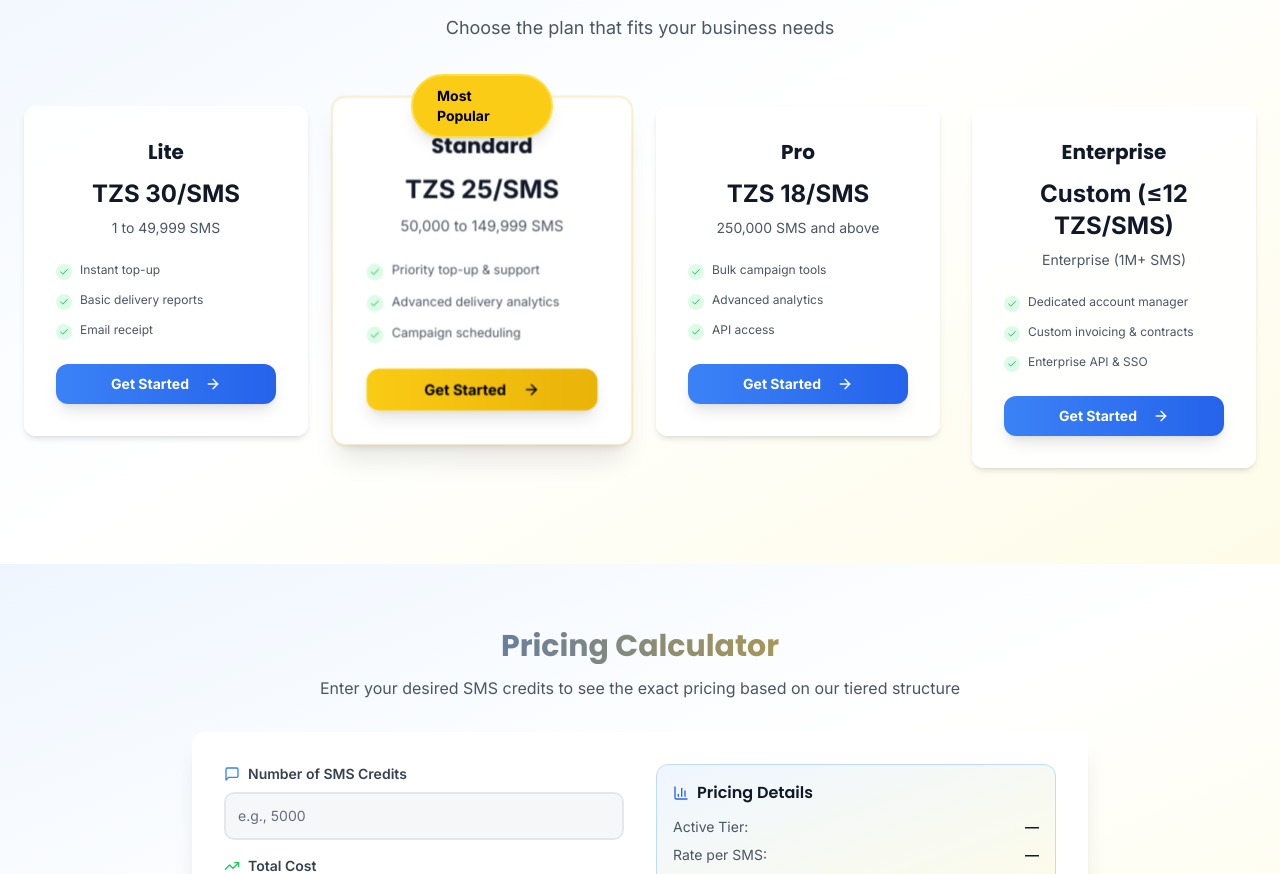
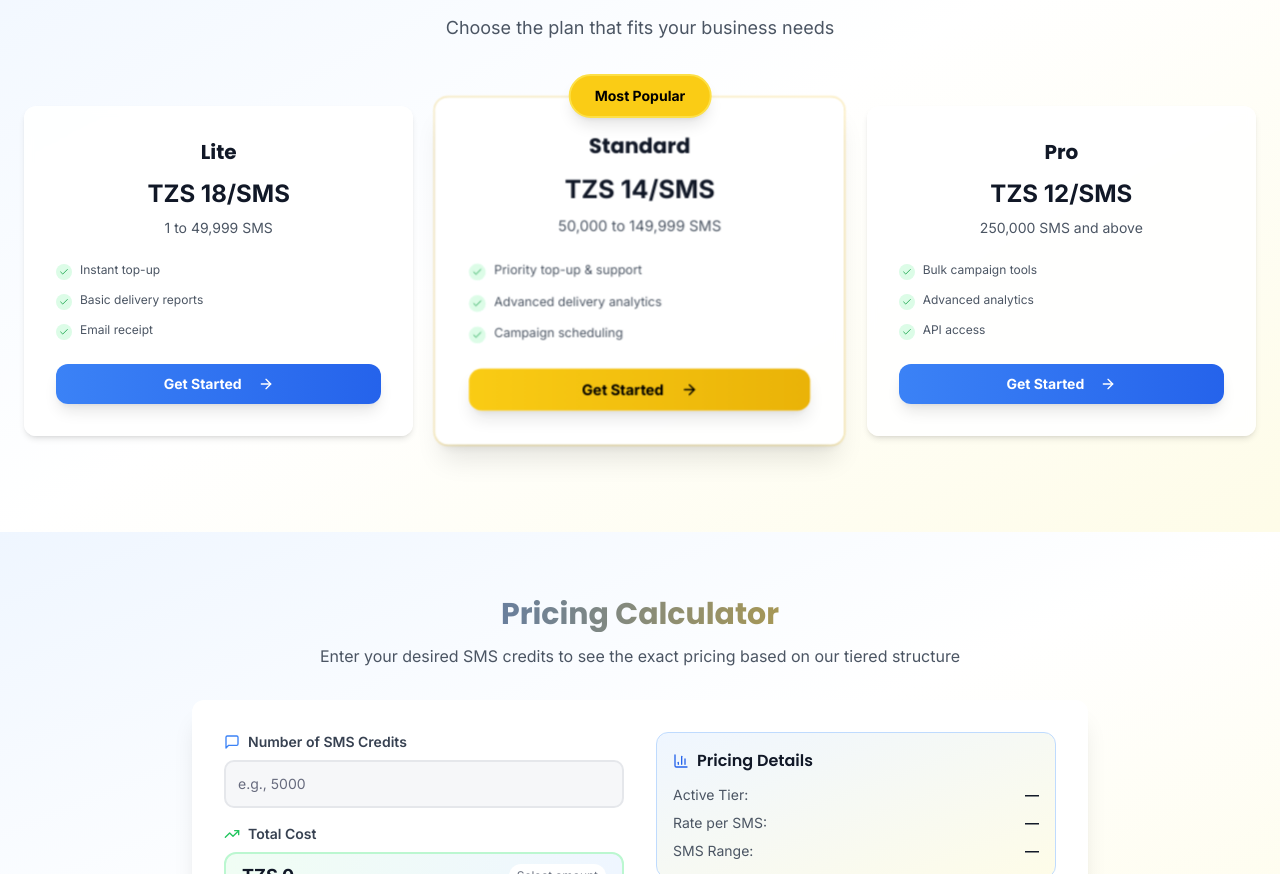
Before and after one commit to quantum-intelligence-africa/mifumosms-frontend, a React (Vite) app: page / in a window 1280 px wide. Shown: the part 1737-2611 px from the top of the page. Built offline with nearby package versions, Linux system fonts and the light colour scheme; the HTML template or start-up script is replaced by a standard one.

Commit message:
landing page

```diff
--- a/src/pages/Landing.tsx
+++ b/src/pages/Landing.tsx
@@ -72,9 +72,9 @@ const Landing = () => {
 
   type Tier = { name: string; min: number; max?: number; rate?: number; note?: string; rangeLabel: string };
   const tiers: Tier[] = useMemo(() => [
-    { name: "Lite", min: 1, max: 49999, rate: 30, rangeLabel: "1 to 49,999 SMS" },
-    { name: "Standard", min: 50000, max: 149999, rate: 25, rangeLabel: "50,000 to 149,999 SMS" },
-    { name: "Pro", min: 250000, rate: 18, rangeLabel: "250,000 SMS and above" },
+    { name: "Lite", min: 1, max: 49999, rate: 18, rangeLabel: "1 to 49,999 SMS" },
+    { name: "Standard", min: 50000, max: 149999, rate: 14, rangeLabel: "50,000 to 149,999 SMS" },
+    { name: "Pro", min: 250000, rate: 12, rangeLabel: "250,000 SMS and above" },
   ], []);
 
   const parsedCredits = useMemo(() => Math.max(parseInt(customCredits || "0", 10) || 0, 0), [customCredits]);
@@ -293,7 +293,7 @@ const Landing = () => {
   const pricing = [
     {
       name: "Lite",
-      rate: "TZS 30/SMS",
+      rate: "TZS 18/SMS",
       credits: "1 to 49,999 SMS",
       features: [
         "Instant top-up",
@@ -303,7 +303,7 @@ const Landing = () => {
     },
     {
       name: "Standard",
-      rate: "TZS 25/SMS",
+      rate: "TZS 14/SMS",
       credits: "50,000 to 149,999 SMS",
       features: [
         "Priority top-up & support",
@@ -314,22 +314,12 @@ const Landing = () => {
     },
     {
       name: "Pro",
-      rate: "TZS 18/SMS",
+      rate: "TZS 12/SMS",
       credits: "250,000 SMS and above",
       features: [
         "Bulk campaign tools",
         "Advanced analytics",
         "API access",
-      ],
-    },
-    {
-      name: "Enterprise",
-      rate: "Custom (≤12 TZS/SMS)",
-      credits: "Enterprise (1M+ SMS)",
-      features: [
-        "Dedicated account manager",
-        "Custom invoicing & contracts",
-        "Enterprise API & SSO",
       ],
     }
   ];
@@ -612,7 +602,7 @@ const Landing = () => {
             </p>
           </div>
 
-          <div className="grid grid-cols-1 sm:grid-cols-2 lg:grid-cols-4 gap-4 sm:gap-6 lg:gap-8">
+          <div className="grid grid-cols-1 sm:grid-cols-2 lg:grid-cols-3 gap-4 sm:gap-6 lg:gap-8">
             {pricing.map((plan, index) => (
               <div key={index} className="relative group">
                 {plan.popular && (
@@ -751,11 +741,7 @@ const Landing = () => {
                     <div className="flex justify-between">
                       <span className="text-gray-600">Rate per SMS:</span>
                       <span className="font-semibold text-gray-900">
-                        {activeTier ? (
-                          activeTier.name === 'Enterprise'
-                            ? (activeTier.note || 'Custom')
-                            : `TZS ${activeTier.rate}/SMS`
-                        ) : '—'}
+                        {activeTier ? `TZS ${activeTier.rate}/SMS` : '—'}
                       </span>
                     </div>
                     <div className="flex justify-between">
```
